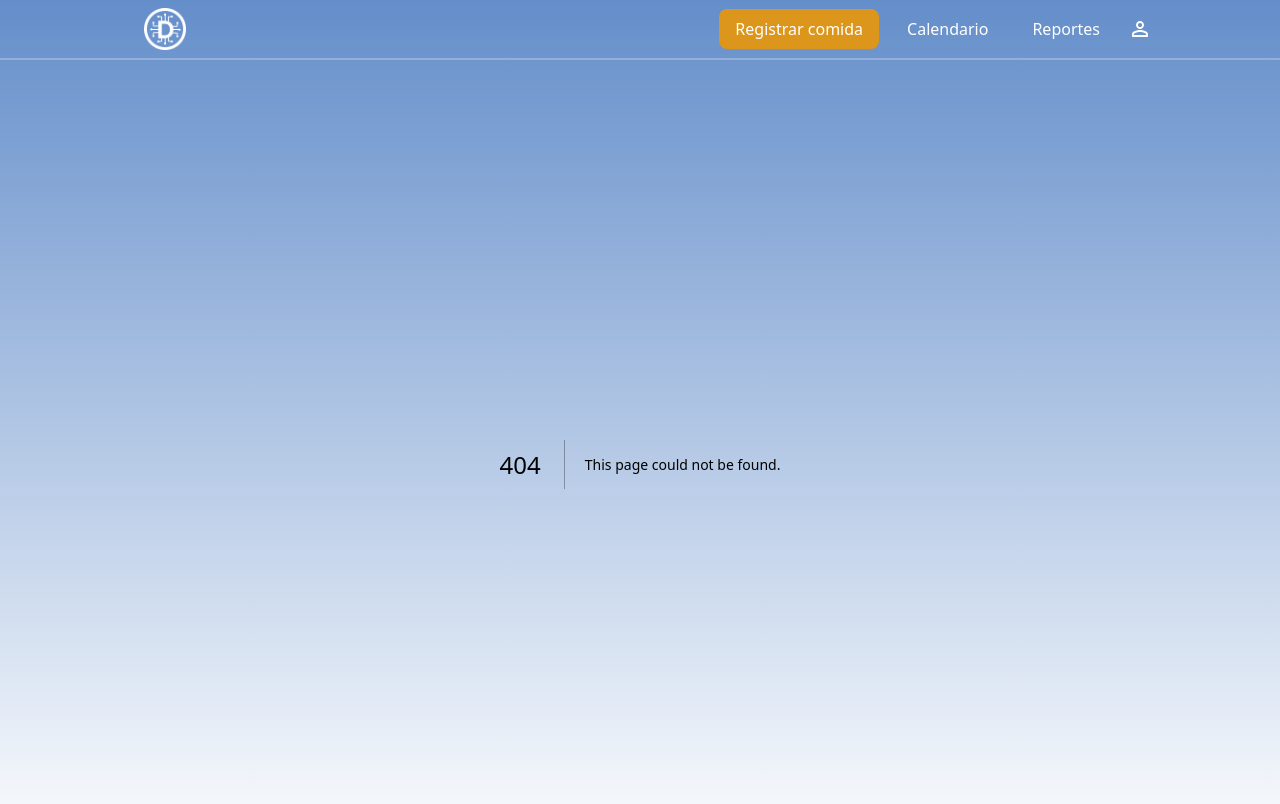
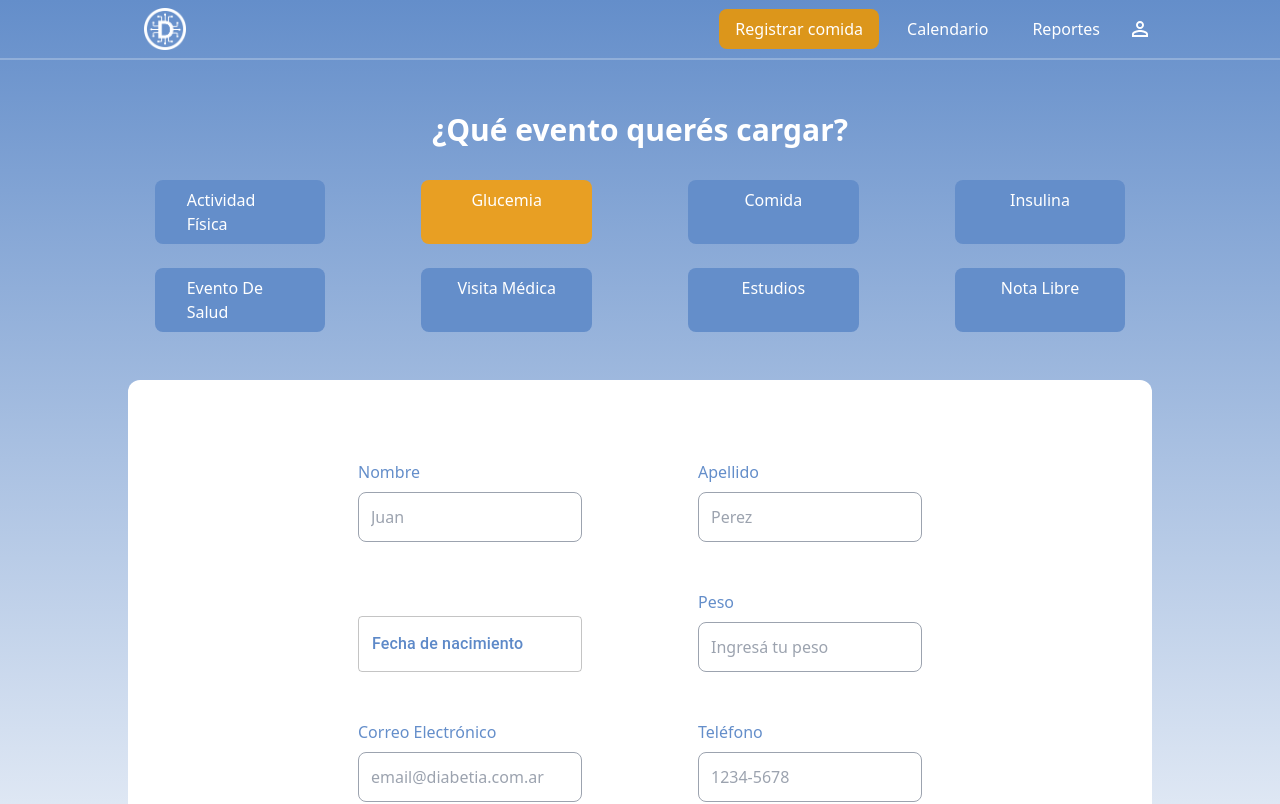
Before and after one commit to NuriaROrquin/diabetia, a Next.js app in the folder frontend/: page /initialForm/step-1 in a window 1280 px wide. Before the commit this address had no page. Shown: the top 804 px of the page. Built offline with nearby package versions, Linux system fonts and the light colour scheme.

Commit message:
Step 1 del Formulario inicial

```diff
--- a/frontend/pages/initialForm/index.js
+++ b/frontend/pages/initialForm/index.js
@@ -1,6 +1,11 @@
+import {BlueLink, OrangeLink} from "../../components/link";
+
 const InitialForm = () => {
     return(
-        <h1>Initial Form</h1>
+        <>
+        <h1>Bienvenido, por única vez te haremos unas preguntas para iniciar con la aplicación</h1>
+        <OrangeLink href="initialForm/step-1"/>
+        </>
     )
 }
 
--- /dev/null
+++ b/frontend/pages/initialForm/step-1/index.js
@@ -0,0 +1,75 @@
+import {Section} from "../../../components/section";
+import {TitleSection} from "../../../components/titles";
+import {TYPE_EVENTS, TYPE_DEVICES} from "../../../constants";
+import {capitalizeFirstLetter} from "../../../helpers";
+import {useState} from "react";
+import {BlueLink, OrangeLink} from "../../../components/link";
+import {TextArea, InputWithLabel} from "../../../components/input";
+import {Select} from "../../../components/selector";
+import dayjs from "dayjs";
+import {ButtonOrange} from "../../../components/button";
+import {CustomDatePicker, CustomTimePicker} from "../../../components/pickers";
+
+const InitialFormStep1 = () => {
+    const eventSelected = TYPE_EVENTS.filter((event) => event.id === 2)[0].title;
+    const [isOpen, setIsOpen] = useState(false);
+    const [selectedOption, setSelectedOption] = useState(null);
+    const [date, setDate] = useState()
+
+    const handleOptionClick = (option) => {
+        setSelectedOption(option);
+        setIsOpen(false);
+    };
+
+    const handleSubmit = () => {
+        const name = document.getElementById("name").value;
+        const surname = document.getElementById("surname").value;
+        const dateFormatted = date ? date.format('DD-MM-YYYY') : null;
+        const weight = document.getElementById("weight").value;
+        const email = document.getElementById("email").value;
+        const phone = document.getElementById("phone").value;
+
+        console.log("Datos del formulario:", name, surname, dateFormatted, weight, email, phone);
+    }
+
+    return(
+        <Section className="pt-12">
+            <div className="container items-center flex w-full justify-center flex-col">
+                <TitleSection className="text-white">¿Qué evento querés cargar?</TitleSection>
+                <div className="flex w-full flex-wrap gap-y-6 gap-x-24 justify-center mt-8">
+                    {TYPE_EVENTS.map((event) => {
+                        return(
+                            <>
+                                {event.title === eventSelected ?
+                                    <OrangeLink key={event.title} label={capitalizeFirstLetter(event.title)} width="w-1/6" href={event.link} />
+                                    :
+                                    <BlueLink key={event.title} label={capitalizeFirstLetter(event.title)} width="w-1/6" href={event.link} />
+                                }
+                            </>
+                        )
+                    })}
+                </div>
+
+                {/* FORMULARIO */}
+                <div className="bg-white rounded-xl w-full flex flex-wrap text-gray-primary py-20 px-44 my-12 justify-around gap-x-2 gap-y-12">
+                    <InputWithLabel label="Nombre" placeholder="Juan"  id="name" width="w-1/3"/>
+                    <InputWithLabel label="Apellido" placeholder="Perez"  id="surname" width="w-1/3"/>
+                    <CustomDatePicker
+                        label="Fecha de nacimiento"
+                        value={date}
+                        onChange={(e) => setDate(e)}
+                        defaultValue={dayjs()}
+                        width="w-1/3"
+                    />
+                    <InputWithLabel label="Peso" placeholder="Ingresá tu peso"  id="weight" width="w-1/3"/>
+                    <InputWithLabel label="Correo Electrónico" placeholder="email@diabetia.com.ar"  id="email" width="w-1/3"/>
+                    <InputWithLabel label="Teléfono" placeholder="1234-5678"  id="phone" width="w-1/3"/>
+
+                    <ButtonOrange onClick={handleSubmit} label="Siguiente" width="w-1/3"/>
+                </div>
+            </div>
+        </Section>
+    )
+}
+
+export default InitialFormStep1;
```
